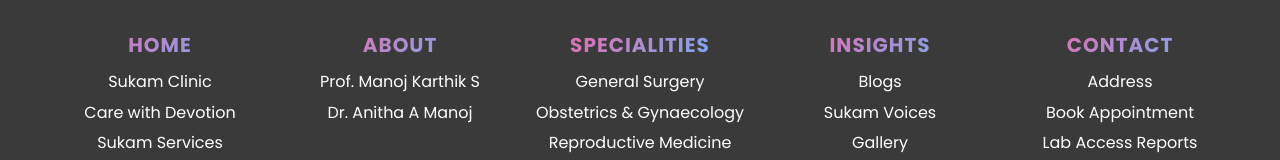
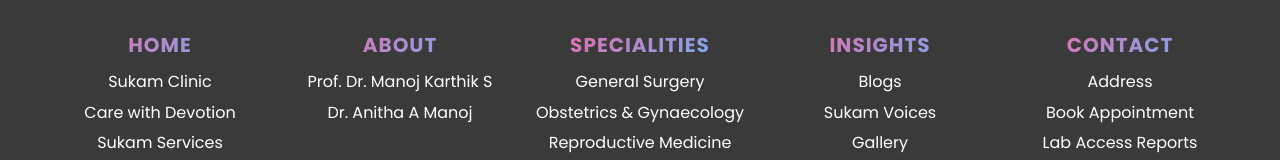
Before and after one commit to SreenivasuluReddicherla/SukamSpecialityClinic, a React (Create React App) app: page /Contact in a window 1280 px wide. Shown: the part 1179-1339 px from the top of the page. Built offline with nearby package versions, Linux system fonts and the light colour scheme.

Commit message:
Updated on 27-12-2025

```diff
--- a/src/components/FertilityExperts.js
+++ b/src/components/FertilityExperts.js
@@ -8,7 +8,7 @@
 const experts = [
   {
     id: "dr-manoj-karthik",
-    name: "Prof. Manoj Karthik S",
+    name: "Prof. Dr. Manoj Karthik S",
     qualification: "MBBS, MS (Gen Surg), FMAS, PGDHE",
     designation: "Senior Consultant Surgeon",
     category: ["General Surgery"],
--- a/src/components/Footer.js
+++ b/src/components/Footer.js
@@ -42,7 +42,7 @@
         <div className="footer-section">
           <h4>About</h4>
           <ul>
-            <li><Link to="/doctor-profile/dr-manoj-karthik">Prof. Manoj Karthik S</Link></li>
+            <li><Link to="/doctor-profile/dr-manoj-karthik">Prof. Dr. Manoj Karthik S</Link></li>
             <li><Link to="/doctor-profile/dr-anitha-a-manoj">Dr. Anitha A Manoj</Link></li>
           </ul>
         </div>
--- a/src/pages/AboutUs.js
+++ b/src/pages/AboutUs.js
@@ -66,7 +66,7 @@
         <div className="founder-profiles" data-aos="fade-right">
           <img src={founder1} alt="Dr. Manoj Karthik S" className="founder-img-manoj" />
           <div className="founder-text-manoj">
-            <h3>Prof. Manoj Karthik S</h3>
+            <h3>Prof. Dr. Manoj Karthik S</h3>
             <p className="founder-subtitle">
               MBBS | MS (Gen Surg) | FMAS | PGDHE | Senior Consultant Surgeon | 22+ Years of Experience
 
--- a/src/pages/AppointmentPage.js
+++ b/src/pages/AppointmentPage.js
@@ -7,7 +7,7 @@
 const doctors = [
   {
     id: "dr-manoj-karthik",
-    name: "Prof. Manoj Karthik S",
+    name: "Prof. Dr. Manoj Karthik S",
     qualification: "MBBS, MS (Gen Surg), FMAS, PGDHE)",
     designation: "Senior Consultant Surgeon",
     image: manoj,
--- a/src/pages/DoctorProfile.js
+++ b/src/pages/DoctorProfile.js
@@ -10,7 +10,7 @@
 
 const doctors = {
   "dr-manoj-karthik": {
-    name: "Prof. Manoj Karthik S",
+    name: "Prof. Dr. Manoj Karthik S",
     qualification: "MBBS, MS (Gen Surg), FMAS, PGDHE",
     designation: ["Senior Consultant Surgeon"],
     experience: "22+ Years of Experience",
```
